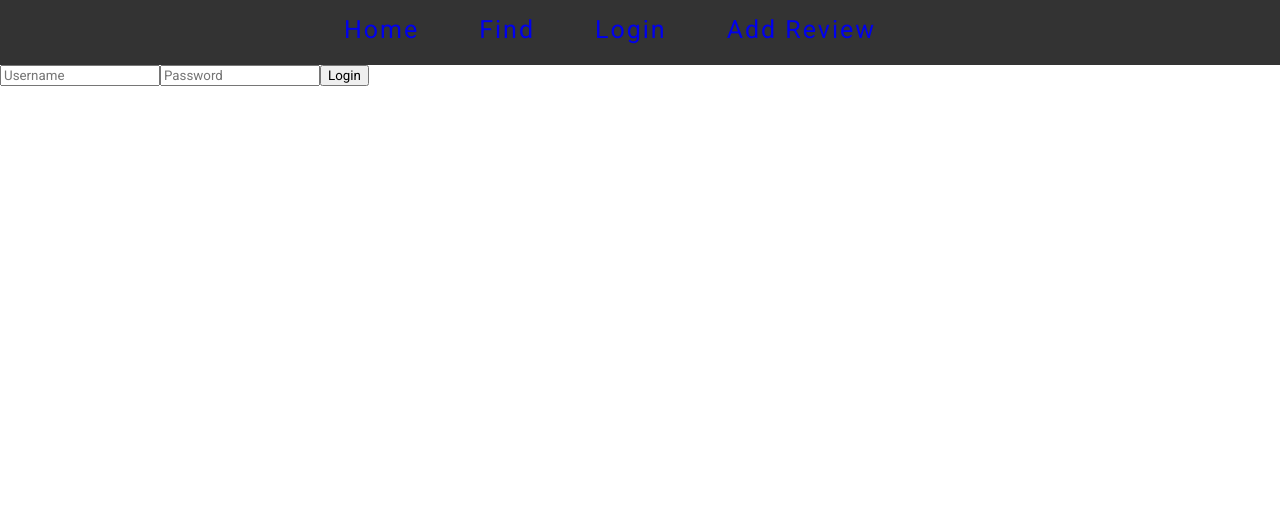
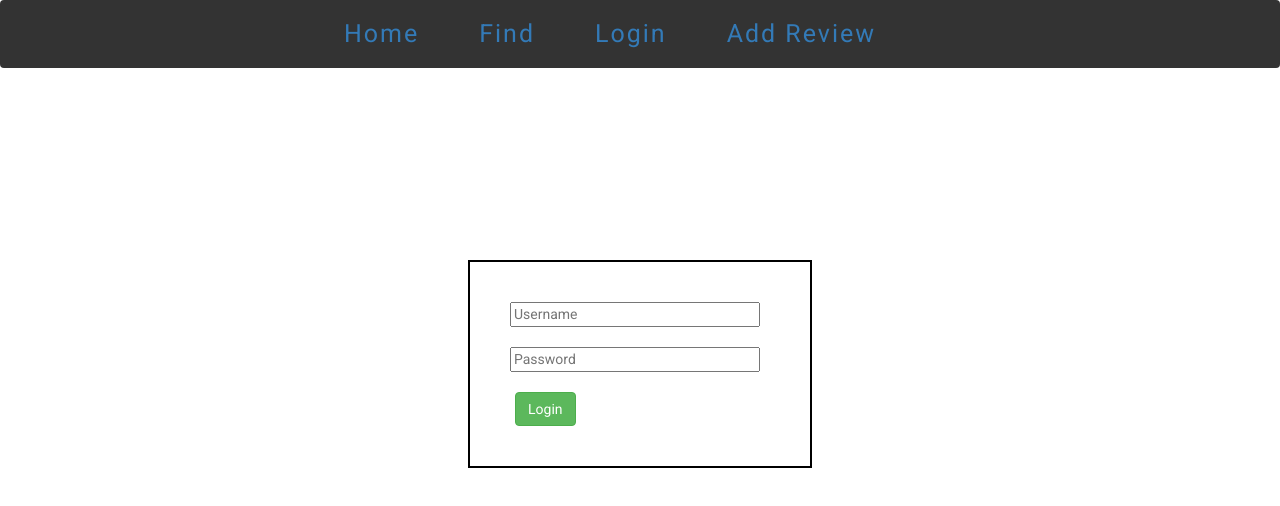
Before and after one commit to Emulebest/Vinnytsa_hackathon_test_project, a React (Create React App) app in the folder react_frontend/: page /login in a window 1280 px wide. Shown: the top 506 px of the page. Built offline with nearby package versions, Linux system fonts and the light colour scheme.

Commit message:
bug fixes and design

```diff
--- a/react_frontend/package.json
+++ b/react_frontend/package.json
@@ -8,6 +8,7 @@
     "npm-run-all": "^4.1.1",
     "react": "^16.0.0",
     "react-dom": "^16.0.0",
+    "react-loading": "^1.0.1",
     "react-router-dom": "^4.2.2",
     "react-scripts": "1.0.17",
     "react-treeview": "^0.4.7",
--- a/react_frontend/public/index.html
+++ b/react_frontend/public/index.html
@@ -10,6 +10,8 @@
     -->
     <link rel="manifest" href="%PUBLIC_URL%/manifest.json">
     <link rel="shortcut icon" href="%PUBLIC_URL%/favicon.ico">
+    <link rel="stylesheet" href="https://maxcdn.bootstrapcdn.com/bootstrap/3.3.7/css/bootstrap.min.css"
+          integrity="sha384-BVYiiSIFeK1dGmJRAkycuHAHRg32OmUcww7on3RYdg4Va+PmSTsz/K68vbdEjh4u" crossorigin="anonymous">
     <!--
       Notice the use of %PUBLIC_URL% in the tags above.
       It will be replaced with the URL of the `public` folder during the build.
--- a/react_frontend/src/containers/AddReview.js
+++ b/react_frontend/src/containers/AddReview.js
@@ -1,44 +1,65 @@
 import React, {Component} from "react"
 import axios from "axios"
 import {ShowReviewsRepo, ShowReviewsUsername} from "./ShowReviews"
+import "../sass/Review.css"
+import ReactLoading from 'react-loading';
 
 export class AddReview extends Component {
     constructor(props) {
         super(props);
         this.state = {user_pic: "", error: "", loading: true, send_status: "", my_reviews: false, all_reviews: false};
         this.sendReview = this.sendReview.bind(this);
-        this.showAllReviews =this.showAllReviews.bind(this);
-        this.showMyReviews =this.showMyReviews.bind(this);
+        this.showAllReviews = this.showAllReviews.bind(this);
+        this.showMyReviews = this.showMyReviews.bind(this);
     }
 
     render() {
         if (this.state.loading === true) {
             return (
-                <div>
-                    Loading
-                </div>
+                <article>
+                    <ReactLoading type="spin" color="#444"/>
+                </article>
             )
         }
         if (this.state.error === "") {
             return (
-                <div>
-                    <p>Hi {localStorage.getItem("username")}</p>
-                    <input type="text" id="repo_name" placeholder="Type your repo"/>
-                    <input type="text" id="owner_name" placeholder="Type owner name"/>
-                    <input type="text" id="review_text" placeholder="Your review text"/>
-                    <input type="number" id="rating"/>
-                    <input type="button" id="send_review_button" value="Send review" onClick={this.sendReview}/>
+                <div className="review-container">
+                    <form className="form-inline">
+                        <div className="form-group">
+                            <label htmlFor="repo_name">Repository</label>
+                            <input className="form-control" type="text" id="repo_name" placeholder="react"/>
+                        </div>
+                        <div className="form-group">
+                            <label htmlFor="owner_name">Owner of the repo</label>
+                            <input className="form-control" type="text" id="owner_name" placeholder="facebook"/>
+                        </div>
+                        <div className="form-group">
+                            <label htmlFor="rating">Rating</label>
+                            <input className="form-control" type="number" id="rating" min="0" placeholder="3"/>
+                        </div>
+                        <div className="form-group">
+                            <button className="btn btn-default" id="send_review_button"
+                                    onClick={this.sendReview}>Send review</button>
+                        </div>
+                    </form>
+                    <br/>
+                    <div className="form-group">
+                        <label htmlFor="review_text">Review</label>
+                        <textarea className="form-control" type="text" id="review_text"
+                               placeholder="Your review text"/>
+                    </div>
                     <p>{this.state.send_status}</p>
-                    <button onClick={this.showMyReviews}>Get all your reviews</button>
-                    <button onClick={this.showAllReviews}>Get all reviews for this repository</button>
+                    <button className="btn btn-default" onClick={this.showMyReviews}>Get all your reviews</button>
+                    <button className="btn btn-default" onClick={this.showAllReviews}>Get all reviews for this repository</button>
                     {this.state.my_reviews ? <ShowReviewsUsername/> : null}
-                    {this.state.all_reviews ? <ShowReviewsRepo repo={document.getElementById("repo_name").value} owner={document.getElementById("owner_name").value}/> : null}
+                    {this.state.all_reviews ? <ShowReviewsRepo repo={document.getElementById("repo_name").value}
+                                                               owner={document.getElementById("owner_name").value}/> : null}
                 </div>
             )
         } else {
             return (
-                <div>
-                    <p>Please login!</p>
+                <div className="center-login">
+                    <h1>Please login!</h1>
                 </div>
             )
         }
@@ -119,7 +140,7 @@ export class AddReview extends Component {
         } else {
             this.setState({
                 all_reviews: true,
-                my_reviews:false
+                my_reviews: false
             })
         }
     }
--- a/react_frontend/src/containers/Login.js
+++ b/react_frontend/src/containers/Login.js
@@ -1,6 +1,8 @@
 import React, {Component} from "react"
 import axios from "axios"
 import {store} from "../index"
+import "../sass/Login.css"
+import "../sass/Review.css"
 
 export class Login extends Component {
     constructor(props) {
@@ -11,20 +13,28 @@ export class Login extends Component {
     }
 
     render() {
-        if (this.state.logged !== true){
+        if (this.state.logged !== true) {
             return (
-                <div>
-                    <input type="text" id="username" placeholder="Username"/>
-                    <input type="text" id="password" placeholder="Password"/>
-                    <input type="button" id="login" value="Login" onClick={this.handleClickLogin}/>
-                    <p>{this.state.error}</p>
+                <div className="login-container">
+                    <div className="inner-login">
+                        <div>
+                            <input type="text" id="username" placeholder="Username"/>
+                        </div>
+                        <div>
+                            <input type="password" id="password" placeholder="Password"/>
+                        </div>
+                        <div>
+                            <button className="btn btn-success" id="login" onClick={this.handleClickLogin}>Login</button>
+                        </div>
+                        <p>{this.state.error}</p>
+                    </div>
                 </div>
             )
         } else {
             return (
-                <div>
-                    <h3>Hello {this.state.username}</h3>
-                    <input type="button" id="logout" value="Logout" onClick={this.handleClickLogout}/>
+                <div className="center-login">
+                    <h2>Welcome {this.state.username}</h2>
+                    <button id="logout" className="btn btn-warning" onClick={this.handleClickLogout}>Wanna Logout?</button>
                 </div>
             )
         }
--- /dev/null
+++ b/react_frontend/src/sass/Login.scss
@@ -0,0 +1,17 @@
+.login-container {
+  margin: 15% 35%
+}
+
+.login-container div {
+  margin: 20px;
+}
+
+.login-container input {
+  width: 250px;
+  height: 25px;
+}
+
+.inner-login {
+  padding: 20px;
+  border: solid 2px black;
+}
--- a/react_frontend/src/sass/NavBar.scss
+++ b/react_frontend/src/sass/NavBar.scss
@@ -2,7 +2,6 @@
   font-size: 25px;
   list-style-type: none;
   width: 100vw;
-  height: 35px;
   color: white;
   font-weight: 300;
   background-color: #333;
--- /dev/null
+++ b/react_frontend/src/sass/Review.scss
@@ -0,0 +1,16 @@
+.center-login {
+  margin: 18% 40%
+}
+.center-login h1, h2, h3 {
+  font-style: italic;
+}
+.center-login button {
+  margin-left: 15%
+}
+.review-container {
+  padding: 15px;
+}
+.review-container label, button {
+  margin-right: 5px;
+  margin-left: 5px;
+}
```
Also changed, not shown: 2 other files (tests, documents, lock files or other folders). Lines whose indentation alone changed are shown as unchanged.
